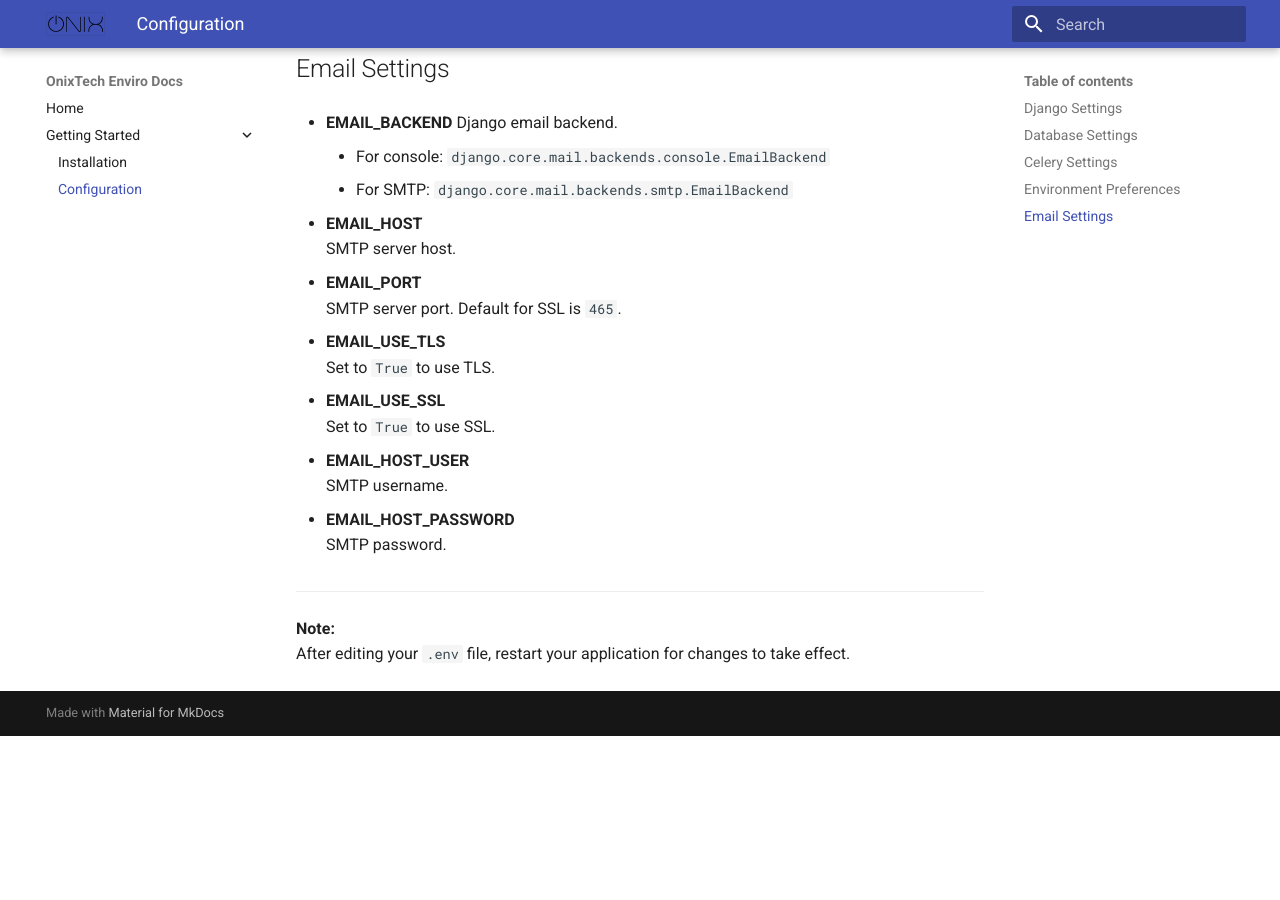
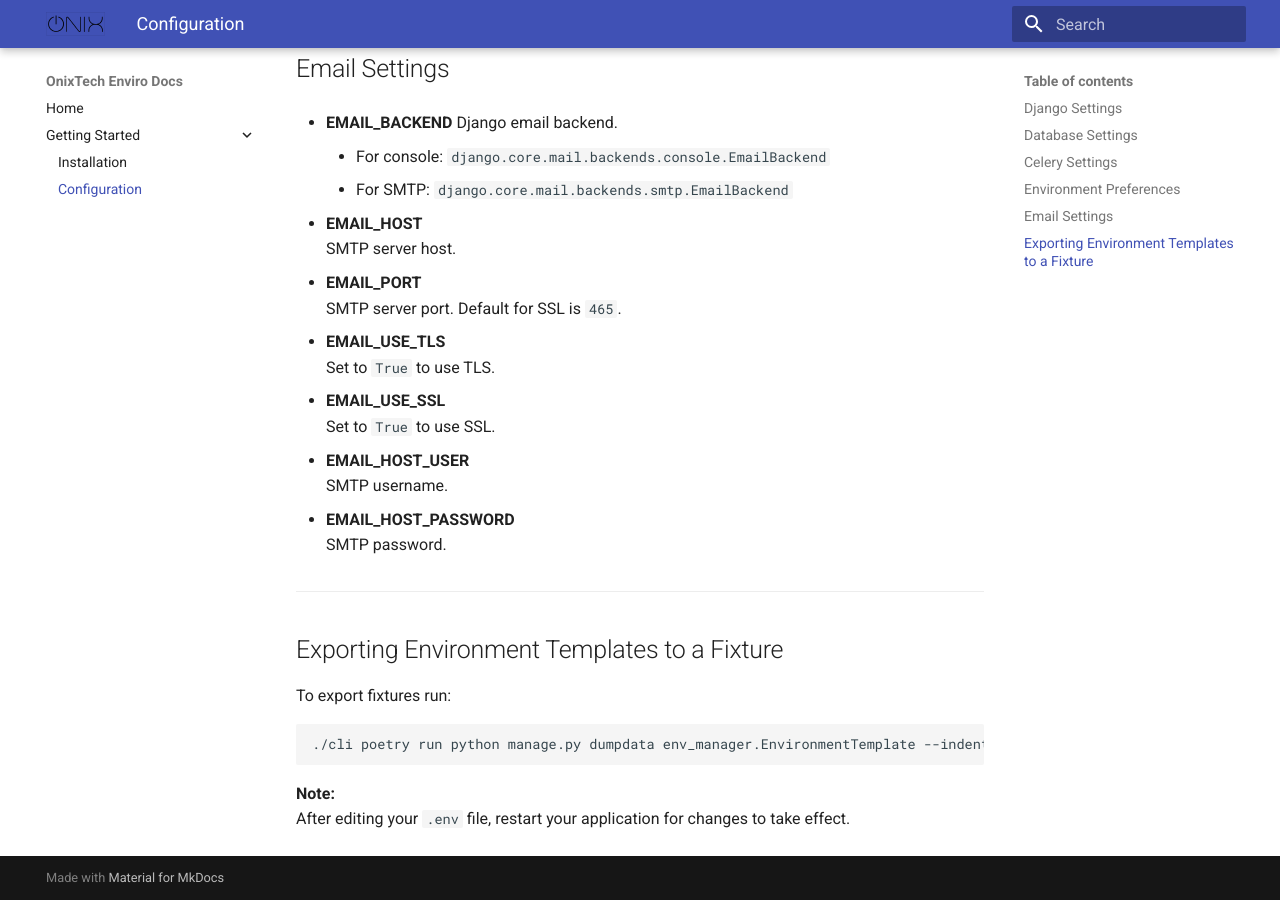
Before and after one commit to ExoOnix/enviro, an MkDocs documentation site: the page built from docs/getting-started/configuration.md, in a window 1280 px wide and 900 px high, scrolled down 1614 px. Built offline with MkDocs 1.6.1 and Material for MkDocs 9.7.7, drawn with Linux system fonts in a browser that asks for light colours; before the commit the page ends 2350 px from its top, so only the background shows below that.

Commit message:
added c template to fixture

````diff
--- a/docs/getting-started/configuration.md
+++ b/docs/getting-started/configuration.md
@@ -84,5 +84,12 @@ This document explains the environment variables used to configure your Enviro d
 
 ---
 
+## Exporting Environment Templates to a Fixture
+
+To export fixtures run:
+```sh
+./cli poetry run python manage.py dumpdata env_manager.EnvironmentTemplate --indent 2 > apps/env_manager/fixtures/templates.json
+```
+
 **Note:**
 After editing your `.env` file, restart your application for changes to take effect.
````
Also changed, not shown: 1 other file.
